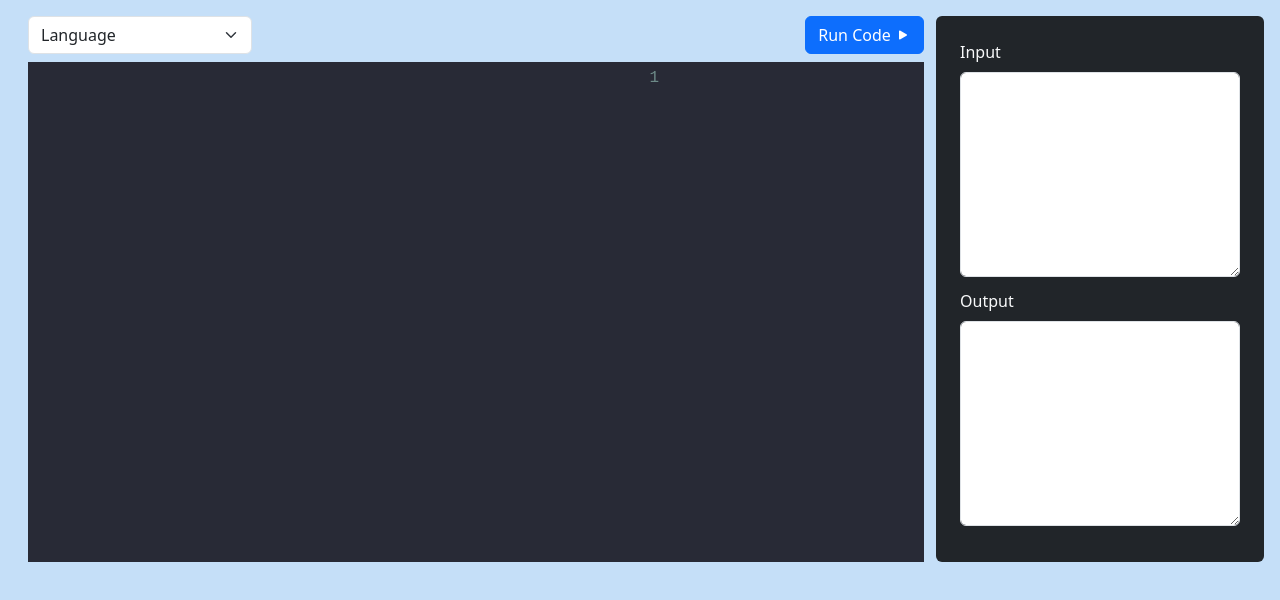
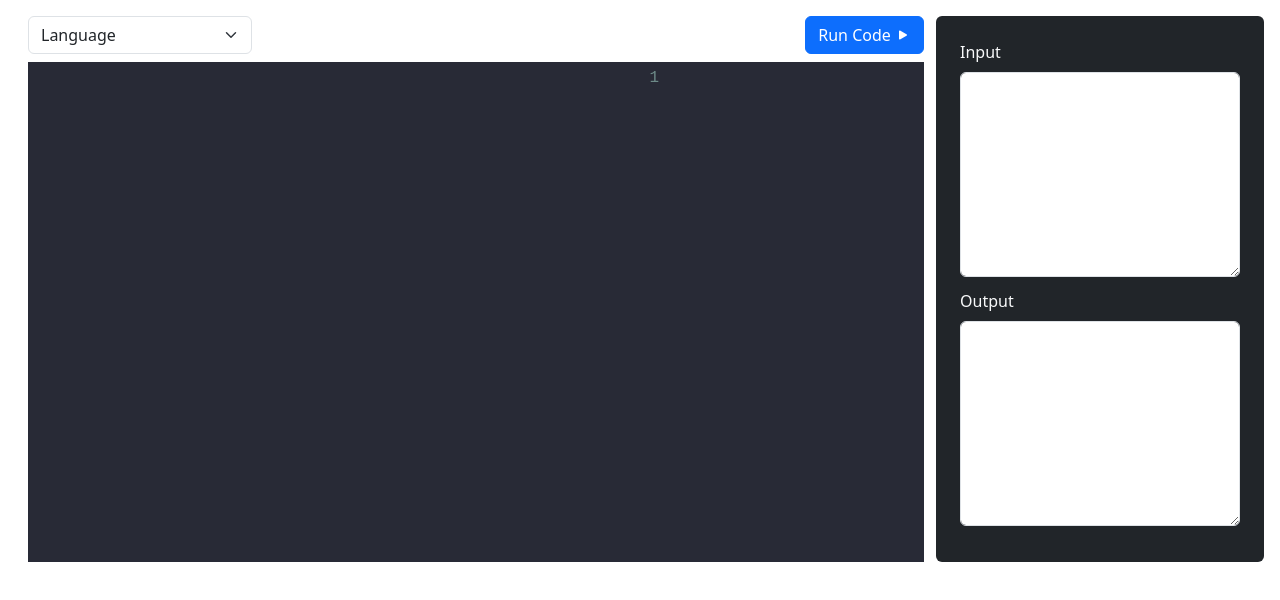
Before and after one commit to rajtsi/online-compiler, a website with bundled scripts: page index.html in a window 1280 px wide. Built offline with nearby package versions, Linux system fonts and the light colour scheme.

Commit message:
Update index.html

```diff
--- a/index.html
+++ b/index.html
@@ -13,9 +13,7 @@
     <link rel="stylesheet" href="codemirror-5.65.13/theme/dracula.css">
     <script src="codemirror-5.65.13/addon/edit/closebrackets.js"></script>
     <link rel="stylesheet" href="https://cdn.jsdelivr.net/npm/bootstrap-icons@1.10.5/font/bootstrap-icons.css">
-    <style>
-    body{background-color:#C5DFF8}
-    </style>
+
 </head>
 <body>
     <div class="row m-3">
```
